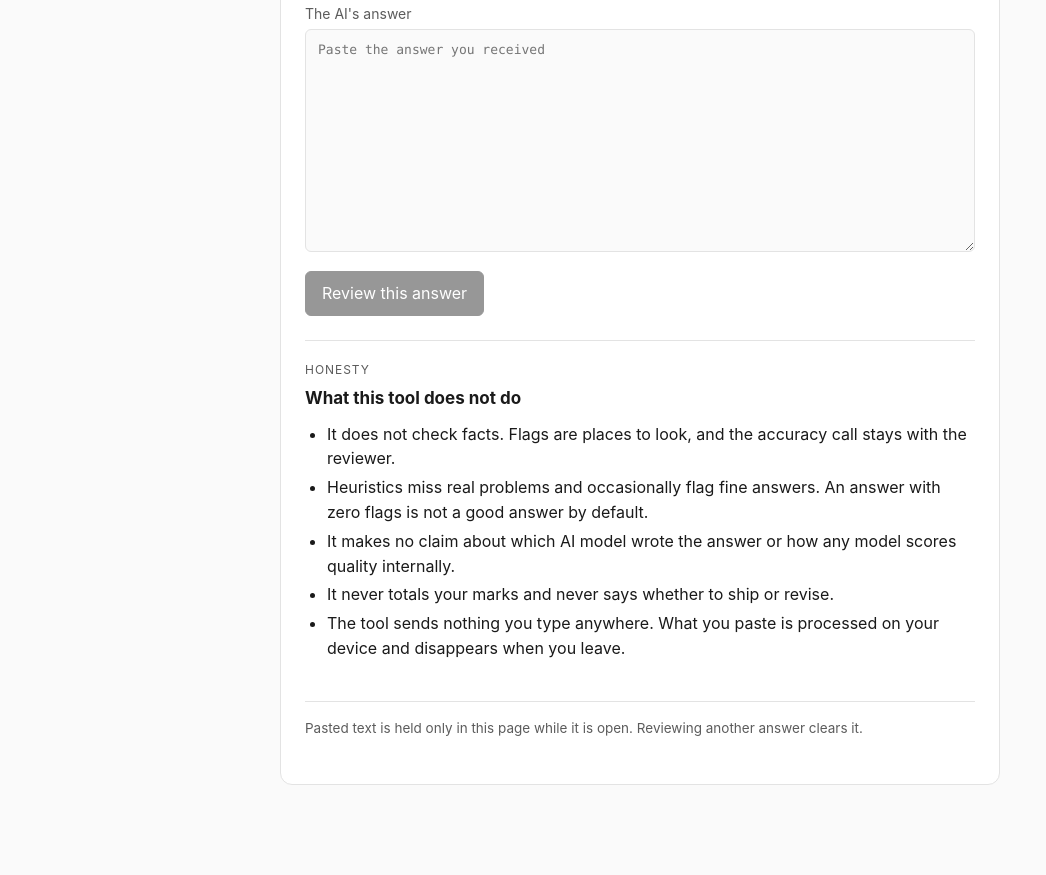
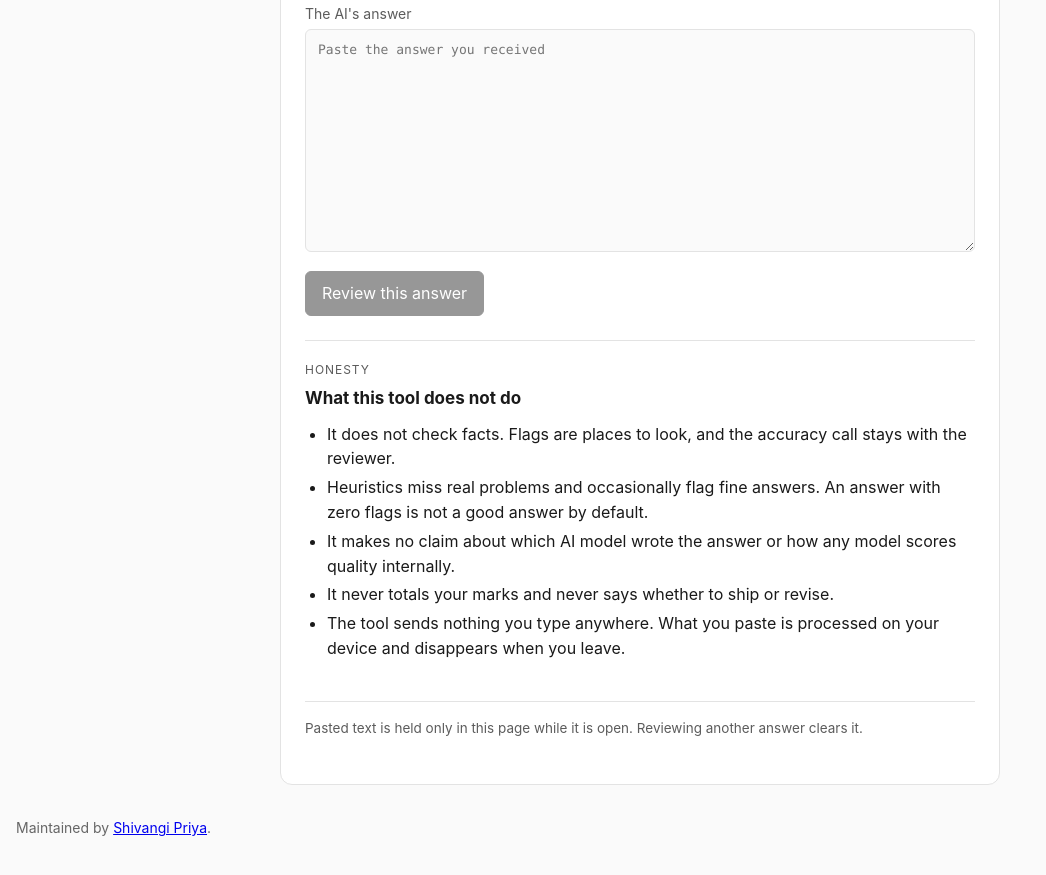
Before and after one commit to shivangipriya/ai-answer-review, a plain HTML site: page index.html in a window 1280 px wide. Shown: the part 554-1429 px from the top of the page, without its empty margins (0-1046 px from the left). Before the commit the page ends 1403 px from the top, so only its background shows below. Drawn offline with Linux system fonts and the light colour scheme.

Commit message:
Add footer with maintainer name linked to LinkedIn

```diff
--- a/index.html
+++ b/index.html
@@ -425,5 +425,6 @@ function reviewExchange(promptText, answerText) {
     renderHonesty($('honesty-paste'));
 })();
 </script>
+<footer style="margin-top: 2rem; font-size: 0.875rem; color: #666;"><p>Maintained by <a href="https://www.linkedin.com/in/shivangii-priyaa" target="_blank" rel="noreferrer">Shivangi Priya</a>.</p></footer>
 </body>
 </html>
```
